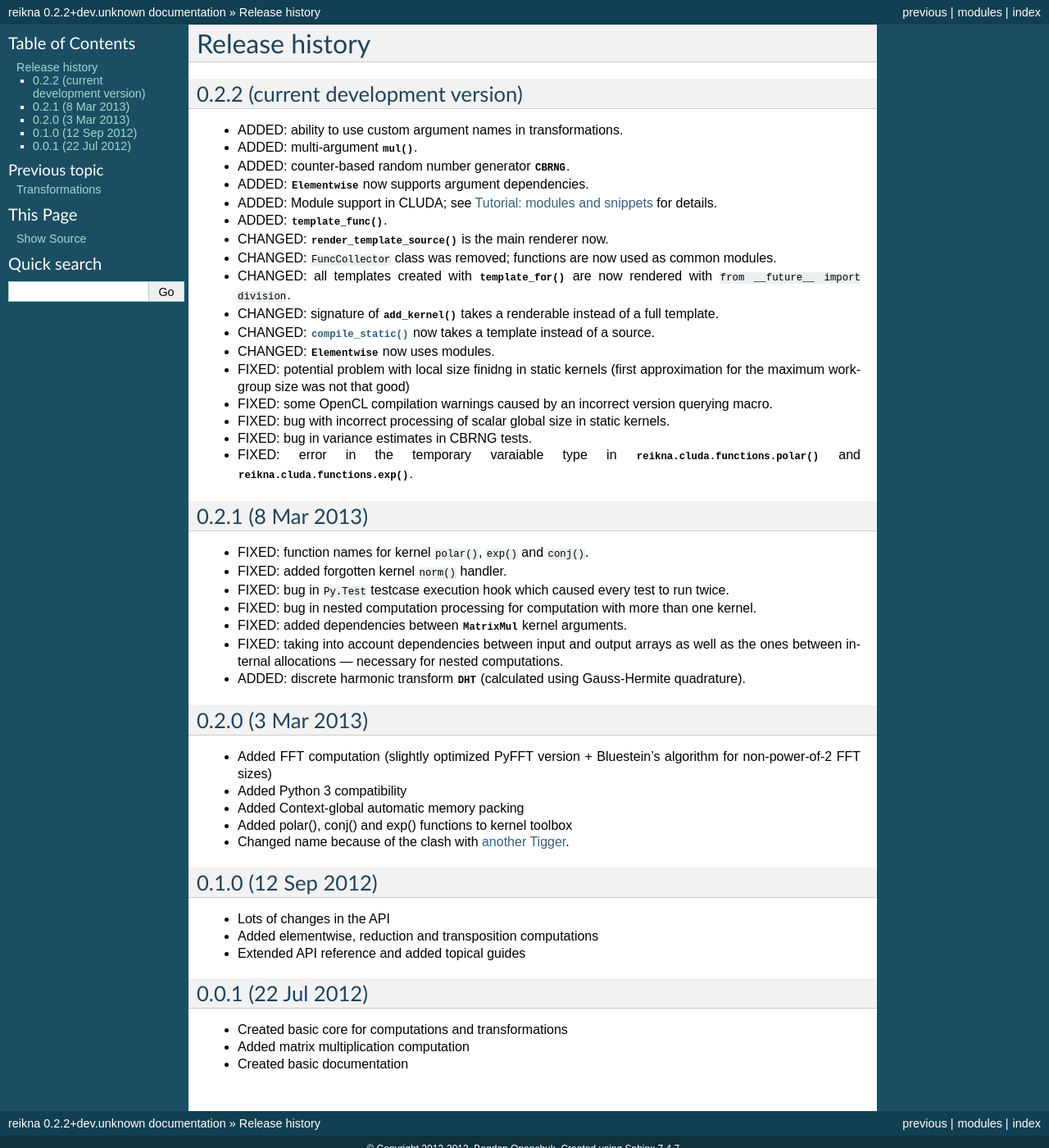
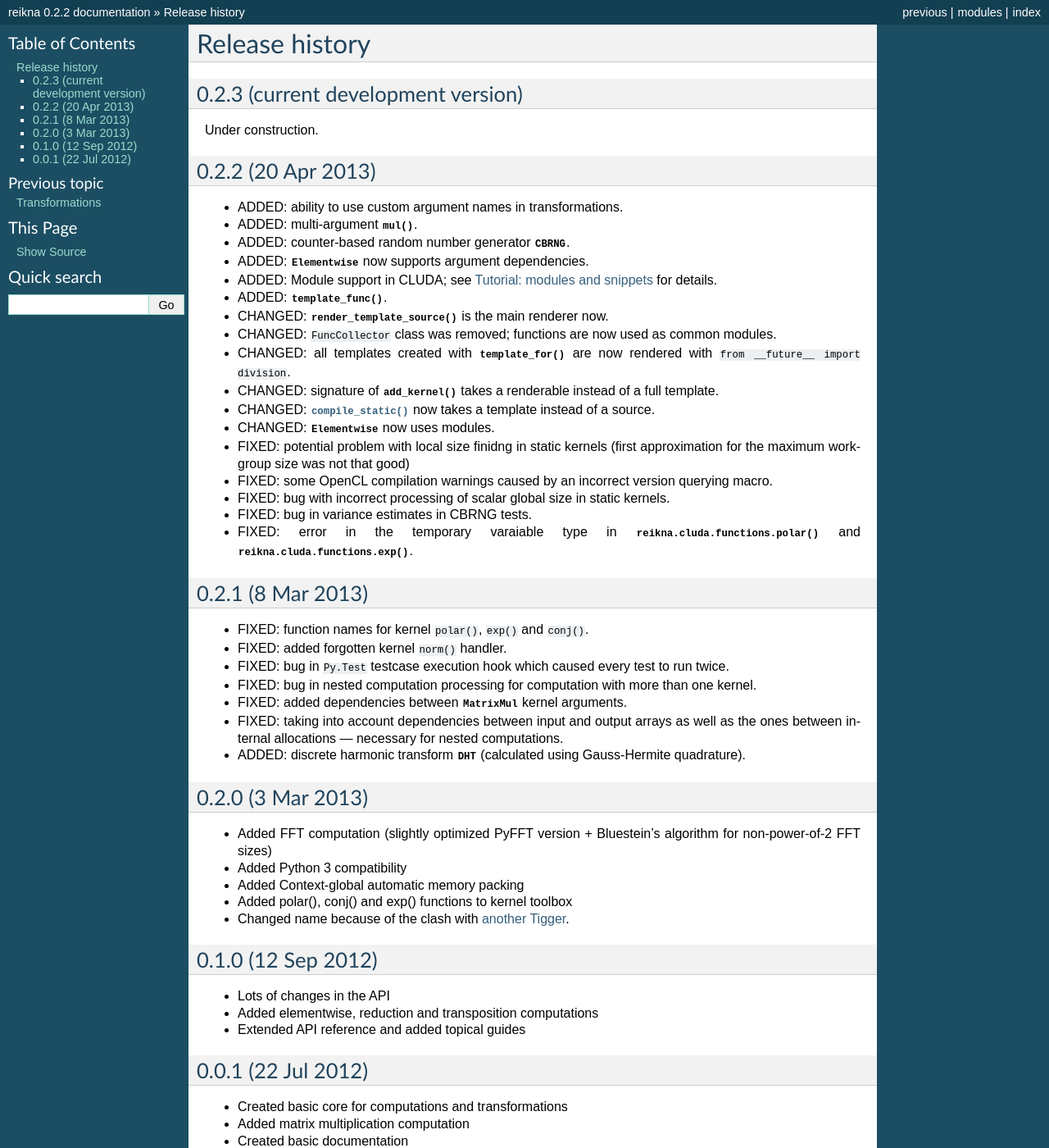
Before and after one commit to fjarri/reikna, a Sphinx documentation site: the page built from doc/source/history.rst, in a window 1280 px wide and 1400 px high. Shown: the whole window at 82% size. Built offline with Sphinx 7.4.7, drawn with Linux system fonts in a browser that asks for light colours; some of the changed text lies outside the part shown.

```diff
--- a/doc/source/history.rst
+++ b/doc/source/history.rst
@@ -3,8 +3,14 @@ Release history
 ***************
 
 
-0.2.2 (current development version)
+0.2.3 (current development version)
 ===================================
+
+Under construction.
+
+
+0.2.2 (20 Apr 2013)
+===================
 
 * ADDED: ability to use custom argument names in transformations.
 
--- a/setup.py
+++ b/setup.py
@@ -90,7 +90,7 @@ if not release:
     '''
 
     VERSION = (0, 2, 2)
-    RELEASED = False
+    RELEASED = True
 
     version_str = '%d.%d.%d' % VERSION
     full_version_str = version_str
```
